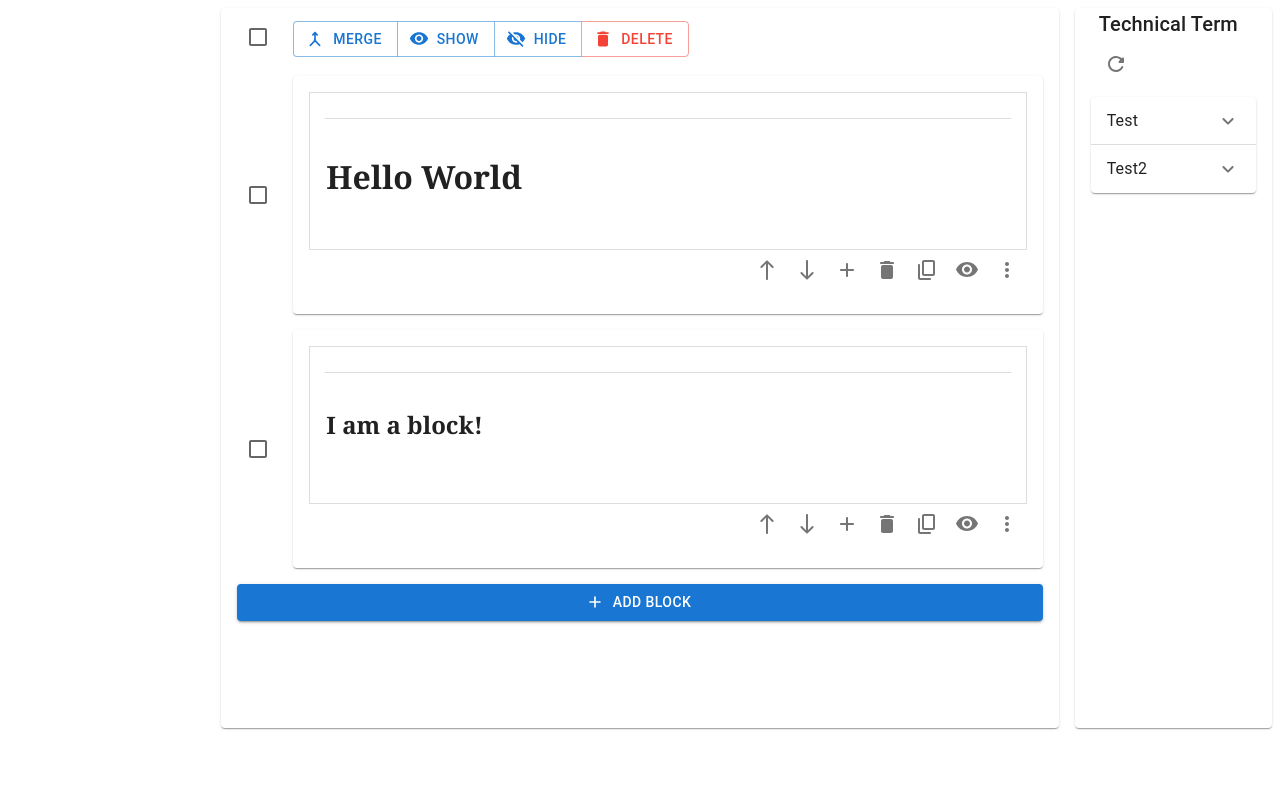
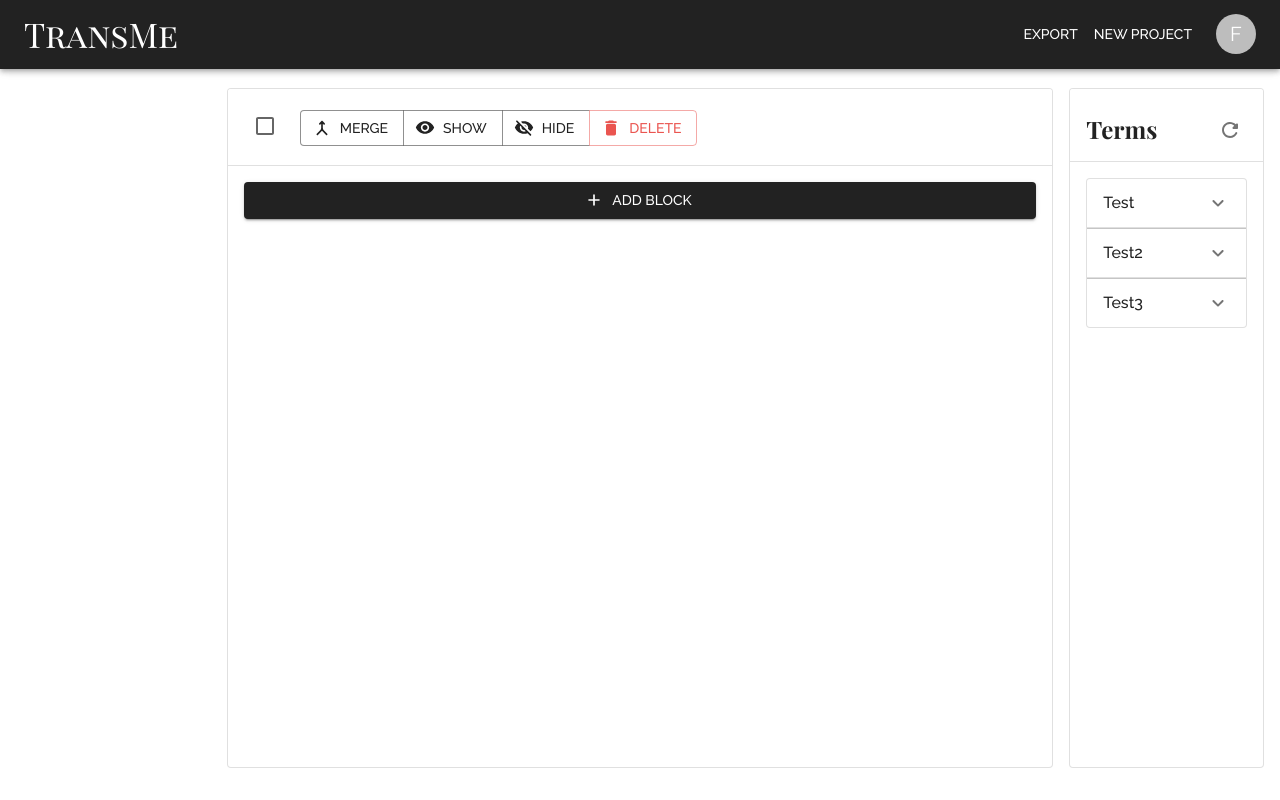
Before and after one commit to Fiona1121/trans-me, a React (Create React App) app in the folder trans-me/: page / in a window 1280 px wide. Built offline with nearby package versions, Linux system fonts and the light colour scheme.

Commit message:
beautify frontend

```diff
--- a/trans-me/public/index.html
+++ b/trans-me/public/index.html
@@ -8,6 +8,20 @@
     <meta
       name="description"
       content="Web site created using create-react-app"
+    />
+    <link rel="preconnect" href="https://fonts.googleapis.com" />
+    <link rel="preconnect" href="https://fonts.gstatic.com" crossorigin />
+    <link
+      href="https://fonts.googleapis.com/css2?family=Playfair+Display+SC:ital,wght@0,400;0,700;0,900;1,400;1,700;1,900&display=swap"
+      rel="stylesheet"
+    />
+    <link
+      href="https://fonts.googleapis.com/css2?family=Raleway:ital,wght@0,100;0,200;0,300;0,400;0,500;0,600;0,700;0,800;0,900;1,100;1,200;1,300;1,400;1,500;1,600;1,700;1,800;1,900&display=swap"
+      rel="stylesheet"
+    />
+    <link
+      href="https://fonts.googleapis.com/css2?family=Playfair+Display:wght@400;500;600;700;800;900&display=swap"
+      rel="stylesheet"
     />
     <link rel="apple-touch-icon" href="%PUBLIC_URL%/logo192.png" />
     <!--
--- a/trans-me/src/App.js
+++ b/trans-me/src/App.js
@@ -1,6 +1,7 @@
 import React from "react";
 import { BrowserRouter as Router, Routes, Route } from "react-router-dom";
 import { ThemeProvider } from "@mui/material/styles";
+import { CssBaseline } from "@mui/material";
 import theme from "./theme";
 
 // Containers
@@ -11,6 +12,7 @@ import Register from "./containers/register";
 export default function App() {
   return (
     <ThemeProvider theme={theme}>
+      <CssBaseline />
       <Router>
         <Routes>
           <Route path="/" element={<Main />} />
--- a/trans-me/src/containers/main/board/block/index.js
+++ b/trans-me/src/containers/main/board/block/index.js
@@ -13,11 +13,11 @@ import RichEditor from "./richEditor";
 import {
   Box,
   ButtonGroup,
-  Card,
   CardContent,
   IconButton,
   Menu,
   MenuItem,
+  Paper,
   Tooltip,
 } from "@mui/material";
 
@@ -117,7 +117,7 @@ export default function Block({ index, id, content, isHidden }) {
   };
 
   return (
-    <Card sx={{ width: "100%" }}>
+    <Paper sx={{ width: "100%" }} variant="outlined">
       <CardContent>
         <RichEditor content={content} onUpdate={handleBlockUpdate} />
         <Box
@@ -158,11 +158,15 @@ export default function Block({ index, id, content, isHidden }) {
         }}
       >
         {MENU_OPTIONS.map((option) => (
-          <MenuItem key={option.title} onClick={option.onClick}>
+          <MenuItem
+            key={option.title}
+            onClick={option.onClick}
+            sx={{ backgroundColor: "rgba(255, 255, 255, 1)" }}
+          >
             {option.title}
           </MenuItem>
         ))}
       </Menu>
-    </Card>
+    </Paper>
   );
 }
--- a/trans-me/src/containers/main/board/index.js
+++ b/trans-me/src/containers/main/board/index.js
@@ -4,12 +4,12 @@ import { useDispatch } from "react-redux";
 import {
   Button,
   ButtonGroup,
-  Card,
   Checkbox,
   List,
   ListItem,
   ListItemIcon,
   ListSubheader,
+  Paper,
 } from "@mui/material";
 import MergeRoundedIcon from "@mui/icons-material/MergeRounded";
 import VisibilityOffRoundedIcon from "@mui/icons-material/VisibilityOffRounded";
@@ -71,12 +71,22 @@ export default function Board({ blocks }) {
   };
 
   return (
-    <Card sx={{ height: "90vh", overflow: "scroll" }}>
-      <List>
-        <ListSubheader key="list-menu" sx={{ zIndex: 950 }}>
+    <Paper sx={{ height: "85vh", overflow: "scroll" }} variant="outlined">
+      <List sx={{ pt: 0 }}>
+        <ListSubheader
+          key="list-menu"
+          sx={{
+            pt: 2,
+            pb: 1,
+            mb: 1,
+            zIndex: 950,
+            backgroundColor: "rgba(255, 255, 255, 1)",
+            borderBottom: "1px solid rgba(0, 0, 0, 0.12)",
+          }}
+        >
           <ListItemIcon>
             <Checkbox
-              checked={selected.length === blocks.length}
+              checked={selected.length && selected.length === blocks.length}
               onChange={handleSelectAll}
             />
           </ListItemIcon>
@@ -84,18 +94,21 @@ export default function Board({ blocks }) {
             <Button
               startIcon={<MergeRoundedIcon />}
               onClick={handleMergeSelected}
+              variant="outlined"
             >
               Merge
             </Button>
             <Button
               startIcon={<VisibilityRoundedIcon />}
               onClick={handleShowSelected}
+              variant="outlined"
             >
               Show
             </Button>
             <Button
               startIcon={<VisibilityOffRoundedIcon />}
               onClick={handleHideSelected}
+              variant="outlined"
             >
               Hide
             </Button>
@@ -104,6 +117,7 @@ export default function Board({ blocks }) {
               startIcon={<DeleteRoundedIcon />}
               onClick={handleDeleteSelected}
               color="secondary"
+              variant="outlined"
             >
               Delete
             </Button>
@@ -137,6 +151,6 @@ export default function Board({ blocks }) {
           </Button>
         </ListItem>
       </List>
-    </Card>
+    </Paper>
   );
 }
--- a/trans-me/src/containers/main/index.js
+++ b/trans-me/src/containers/main/index.js
@@ -1,13 +1,25 @@
-import { Grid } from "@mui/material";
+import {
+  AppBar,
+  Avatar,
+  Box,
+  Button,
+  Container,
+  Grid,
+  IconButton,
+  Toolbar,
+  Tooltip,
+  Typography,
+} from "@mui/material";
 import React from "react";
-import { useSelector } from "react-redux";
+import { useDispatch, useSelector } from "react-redux";
 import { Navigate } from "react-router-dom";
-import { selectGlobal } from "../../slices/globalSlice";
+import { resetState, selectGlobal } from "../../slices/globalSlice";
 import { selectSession } from "../../slices/sessionSlice";
 import Board from "./board";
 import Term from "./term";
 
 export default function Main() {
+  const dispatch = useDispatch();
   const { username, expirationTime } = useSelector(selectSession);
   const { blocks } = useSelector(selectGlobal);
   const isLoggedIn = username && expirationTime > Date.now();
@@ -15,8 +27,65 @@ export default function Main() {
   if (!isLoggedIn) {
     return <Navigate to={"/login"} />;
   }
+
+  const handleExport = () => {
+    // const stringContent = blocks.map((block) => block.content).join("");
+  };
+
+  const handleNewProject = () => {
+    dispatch(resetState());
+  };
+
   return (
-    <Grid container spacing={2} sx={{ height: "100vh" }}>
+    <Box sx={{ display: "flex" }}>
+      <AppBar sx={{}}>
+        <Container maxWidth="xl">
+          <Toolbar disableGutters>
+            <Typography
+              variant="h4"
+              noWrap
+              sx={{
+                mr: 2,
+                display: "flex",
+                flexGrow: 1,
+                fontFamily: "Playfair Display SC",
+                fontWeight: 500,
+                color: "inherit",
+                textDecoration: "none",
+              }}
+            >
+              TransMe
+            </Typography>
+            <Box sx={{ display: "flex", mr: 2 }}>
+              <Button
+                key={"export-button"}
+                sx={{ my: 2, color: "white", display: "block" }}
+                onClick={handleExport}
+              >
+                Export
+              </Button>
+              <Button
+                key={"new-project-button"}
+                sx={{ my: 2, color: "white", display: "block" }}
+                onClick={handleNewProject}
+              >
+                New Project
+              </Button>
+            </Box>
+
+            <Box sx={{ flexGrow: 0 }}>
+              <Tooltip title={"Hello, " + username}>
+                <IconButton sx={{ p: 0 }}>
+                  <Avatar alt={username}>{username[0].toUpperCase()}</Avatar>
+                </IconButton>
+              </Tooltip>
+            </Box>
+          </Toolbar>
+        </Container>
+      </AppBar>
+      <Box sx={{ width: "100%" }}>
+        <Toolbar />
+        <Grid container spacing={2} sx={{ pt: 3, pr: 2, pl: 2 }}>
           <Grid item xs></Grid>
           <Grid item xs={8}>
             <Board blocks={blocks} />
@@ -25,5 +94,7 @@ export default function Main() {
             <Term />
           </Grid>
         </Grid>
+      </Box>
+    </Box>
   );
 }
--- a/trans-me/src/containers/main/term/index.js
+++ b/trans-me/src/containers/main/term/index.js
@@ -6,12 +6,12 @@ import {
   Accordion,
   AccordionDetails,
   AccordionSummary,
-  Card,
   CardContent,
   CircularProgress,
   Grid,
   IconButton,
-  Toolbar,
+  ListSubheader,
+  Paper,
   Tooltip,
   Typography,
 } from "@mui/material";
@@ -24,18 +24,19 @@ export default function Term() {
   const [terms, setTerms] = React.useState([
     { name: "Test", details: "This is the detail of test." },
     { name: "Test2", details: "This is the detail of test2." },
+    { name: "Test3", details: "This is the detail of test3." },
   ]);
 
   const fetchTerms = () => {
-    const stringContent = blocks.map((block) => block.content).join("");
-    const text = stringContent.replace(/<[^>]+>/g, "");
+    setIsLoading(true);
+    // const stringContent = blocks.map((block) => block.content).join("");
+    // const text = stringContent.replace(/<[^>]+>/g, "");
     // TODO: fetch terms from server
+    setIsLoading(false);
   };
 
   const handleRefresh = () => {
-    setIsLoading(true);
     fetchTerms();
-    setIsLoading(false);
   };
 
   // Initialize terms
@@ -44,8 +45,20 @@ export default function Term() {
   }, []);
 
   return (
-    <Card sx={{ maxWidth: 300, height: "90vh" }}>
-      <Toolbar sx={{ paddingLeft: 0, paddingRight: 0 }}>
+    <Paper
+      variant="outlined"
+      sx={{ maxWidth: 300, height: "85vh", overflow: "scroll" }}
+    >
+      <ListSubheader
+        sx={{
+          pt: 2,
+          pb: 1,
+          mb: 1,
+          zIndex: 950,
+          backgroundColor: "rgba(255, 255, 255, 1)",
+          borderBottom: "1px solid rgba(0, 0, 0, 0.12)",
+        }}
+      >
         <Grid
           container
           direction="row"
@@ -53,8 +66,17 @@ export default function Term() {
           alignItems="stretch"
         >
           <Grid item>
-            <Typography gutterBottom variant="h6">
-              Technical Term
+            <Typography
+              gutterBottom
+              variant="h5"
+              sx={{
+                fontFamily: "Playfair Display",
+                color: "rgba(34, 34, 34, 1)",
+                fontWeight: 700,
+                mt: 1,
+              }}
+            >
+              Terms
             </Typography>
           </Grid>
           <Grid item>
@@ -69,8 +91,8 @@ export default function Term() {
             </Tooltip>
           </Grid>
         </Grid>
-      </Toolbar>
-      <CardContent>
+      </ListSubheader>
+      <CardContent sx={{ pt: 1 }}>
         <div>
           {isLoading ? (
             <Grid
@@ -89,9 +111,18 @@ export default function Term() {
             </Grid>
           ) : (
             terms.map((term, index) => (
-              <Accordion key={"term-" + index}>
-                <AccordionSummary expandIcon={<ExpandMoreRoundedIcon />}>
-                  <Typography variant="body1">{term.name}</Typography>
+              <Accordion
+                key={"term-" + index}
+                elevation={0}
+                sx={{ border: "1px solid rgba(0, 0, 0, 0.12)" }}
+              >
+                <AccordionSummary
+                  expandIcon={<ExpandMoreRoundedIcon />}
+                  sx={{ margin: 0 }}
+                >
+                  <Typography variant="body1" sx={{ fontWeight: 500 }}>
+                    {term.name}
+                  </Typography>
                 </AccordionSummary>
                 <AccordionDetails>
                   <Typography variant="body2">{term.details}</Typography>
@@ -101,6 +132,6 @@ export default function Term() {
           )}
         </div>
       </CardContent>
-    </Card>
+    </Paper>
   );
 }
--- a/trans-me/src/slices/globalSlice.js
+++ b/trans-me/src/slices/globalSlice.js
@@ -1,7 +1,6 @@
 import { createSlice } from "@reduxjs/toolkit";
 import { nanoid } from "nanoid";
 
-// Todo: current initial state is just for testing
 const initialState = {
   // audio operation
   audioFiles: [],
@@ -9,31 +8,9 @@ const initialState = {
   isPlaying: false,
 
   // block operation
-  blocks: [
-    {
-      id: 0,
-      content: "<h1>Hello World</h1>",
-      isHidden: false,
-    },
-    {
-      id: 1,
-      content: "<h2>I am a block!</h2>",
-      isHidden: false,
-    },
-  ],
+  blocks: [],
   isRecording: false,
 };
-
-// const initialState = {
-//   // audio operation
-//   audioFiles: [],
-//   currentPlaying: null,
-//   isPlaying: false,
-
-//   // block operation
-//   blocks: [],
-//   isRecording: false,
-// };
 
 export const globalSlice = createSlice({
   name: "global",
@@ -164,6 +141,9 @@ export const globalSlice = createSlice({
     setIsRecording: (state, action) => {
       state.isRecording = action.payload;
     },
+    resetState: (state, action) => {
+      return initialState;
+    },
   },
 });
 
@@ -185,6 +165,7 @@ export const {
   showBlocks,
   deleteBlocks,
   addEmptyBlock,
+  resetState,
 } = globalSlice.actions;
 
 export const selectGlobal = (state) => state.global;
--- a/trans-me/src/theme.js
+++ b/trans-me/src/theme.js
@@ -1,11 +1,32 @@
-import { red } from "@mui/material/colors";
 import { createTheme } from "@mui/material/styles";
 
 const theme = createTheme({
   palette: {
+    primary: {
+      main: "rgba(34, 34, 34, 1)",
+      contrastText: "rgba(255, 255, 255, 1)",
+    },
     secondary: {
-      main: red[500],
+      main: "rgba(234, 85, 80, 1)",
     },
+    neutral: {
+      main: "rgba(255, 255, 255, 1)",
+    },
+    background: {
+      paper: "rgba(255, 255, 255, 0.5)",
+    },
+  },
+  components: {
+    MuiCssBaseline: {
+      styleOverrides: {
+        body: {
+          height: "100vh",
+        },
+      },
+    },
+  },
+  typography: {
+    fontFamily: "Raleway",
   },
 });
 
```
Lines whose indentation alone changed are shown as unchanged.
